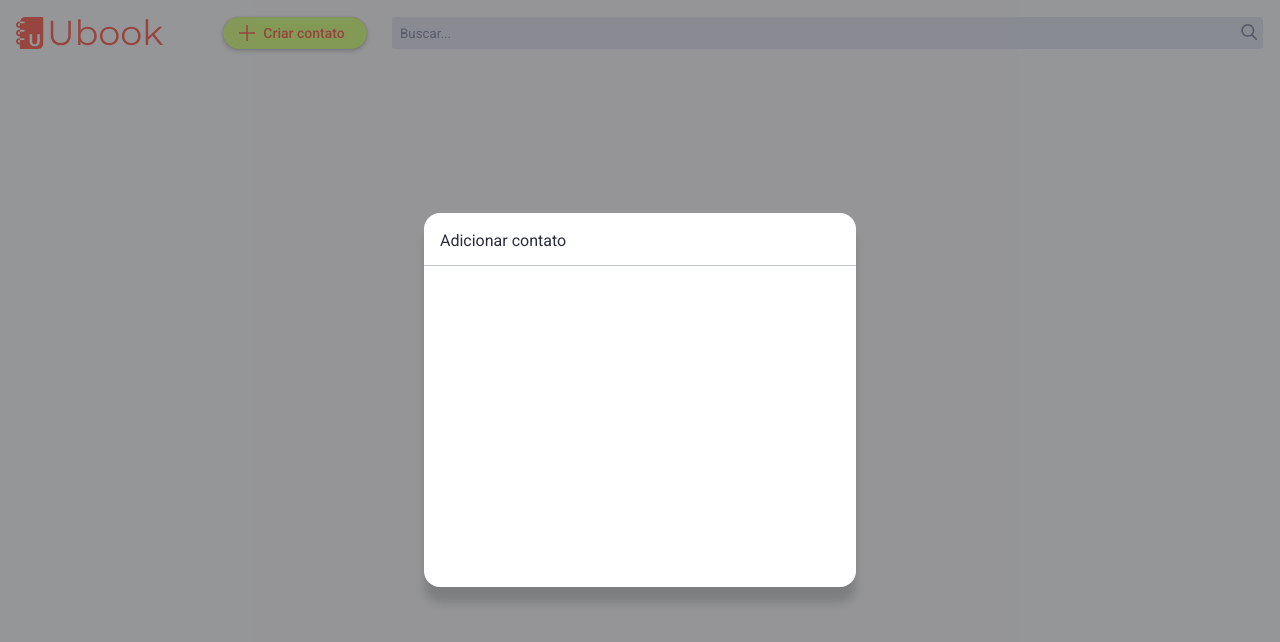
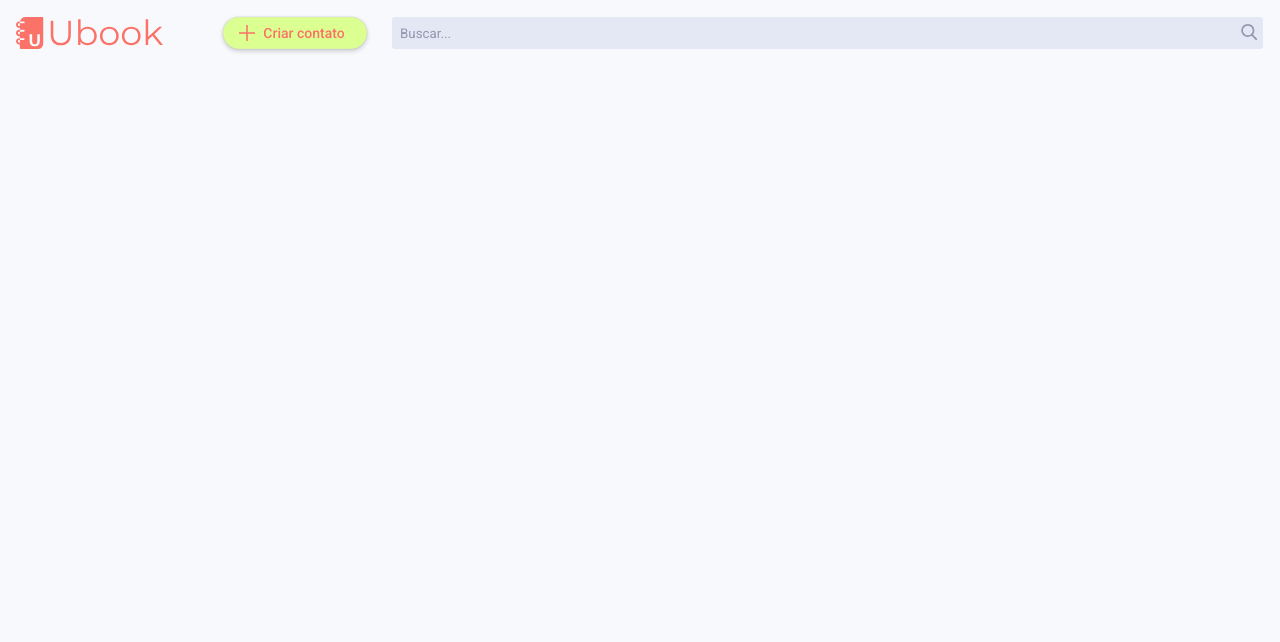
Before and after one commit to michelonsouza/ubook, a Vue app: page / in a window 1280 px wide. Shown: the top 642 px of the page. Built offline with nearby package versions, Linux system fonts and the light colour scheme; the HTML template or start-up script is replaced by a standard one.

Commit message:
feat: add transition to modal

```diff
--- a/src/components/ContactFormModal.vue
+++ b/src/components/ContactFormModal.vue
@@ -1,11 +1,13 @@
 <template>
-  <div class="container">
-    <div class="form-container">
-      <header class="form-header">
-        <h3 class="form-title">{{ title }}</h3>
-      </header>
+  <transition name="fade">
+    <div v-if="$props.open" class="container" data-testid="modal-container">
+      <div class="form-container" data-testid="modal-form-container">
+        <header class="form-header" data-testid="modal-form-header">
+          <h3 class="form-title" data-testid="modal-form-title">{{ title }}</h3>
+        </header>
+      </div>
     </div>
-  </div>
+  </transition>
 </template>
 
 <script setup lang="ts">
@@ -15,6 +17,7 @@ import { Contact } from '@/models';
 
 export interface ContactFormProps {
   defaultValues?: Contact;
+  open?: boolean;
 }
 
 const props = withDefaults(defineProps<ContactFormProps>(), {});
@@ -71,4 +74,14 @@ export default {
   font-weight: 400;
   margin: 0;
 }
+
+.fade-enter-active,
+.fade-leave-active {
+  transition: opacity 0.5s ease;
+}
+
+.fade-enter-from,
+.fade-leave-to {
+  opacity: 0;
+}
 </style>
```
Also changed, not shown: 2 other files (tests, documents, lock files or other folders).
